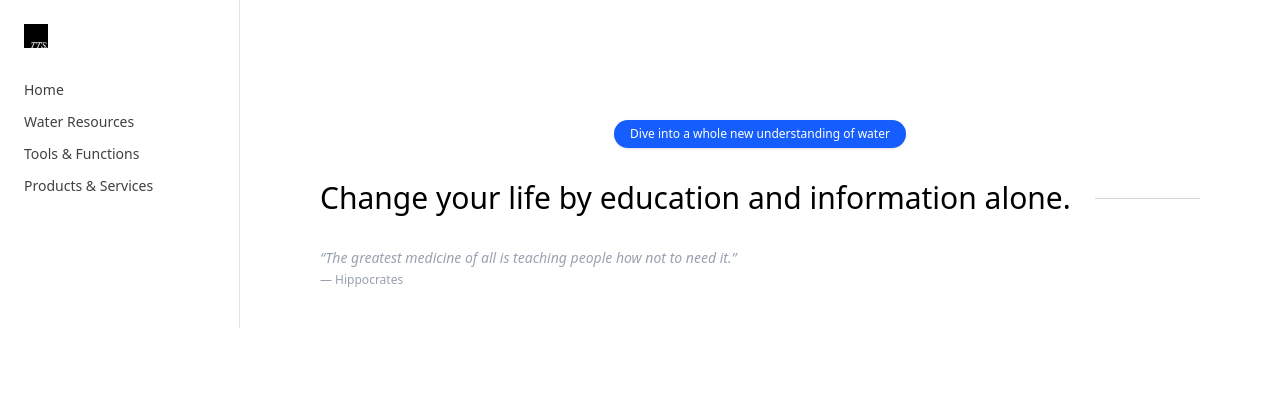
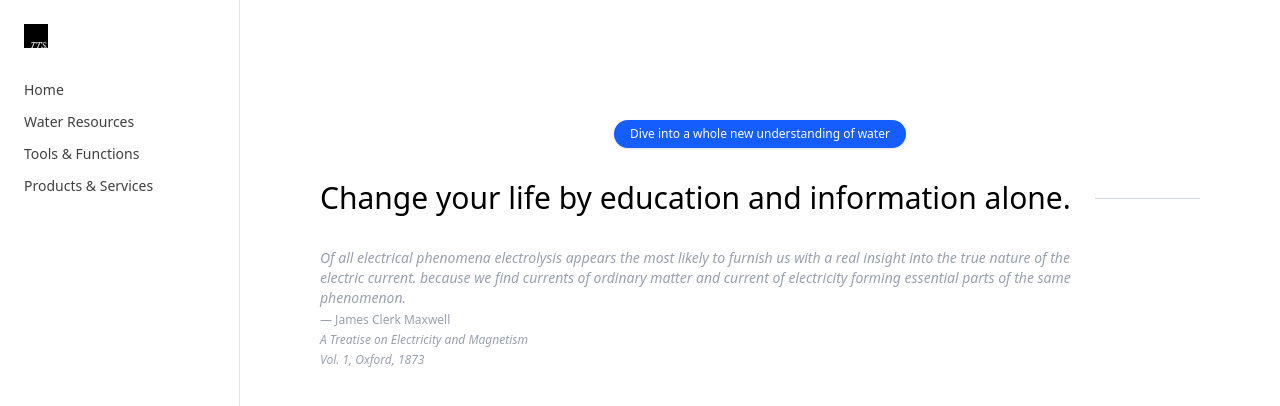
Before and after one commit to telluricaquarian/thethinkingspiritrepo, a Next.js app: page / in a window 1280 px wide. Shown: the top 406 px of the page. Built offline with nearby package versions, Linux system fonts and the light colour scheme.

Commit message:
Update desktop quote + hero structure

```diff
--- a/components/DesktopHome.tsx
+++ b/components/DesktopHome.tsx
@@ -34,9 +34,11 @@ export default function DesktopHome() {
             {/* Quote block */}
             <div className="max-w-[760px] space-y-1">
               <p className="text-sm italic text-gray-400">
-                &ldquo;The greatest medicine of all is teaching people how not to need it.&rdquo;
+                Of all electrical phenomena electrolysis appears the most likely to furnish us with a real insight into the true nature of the electric current. because we find currents of ordinary matter and current of electricity forming essential parts of the same phenomenon.
               </p>
-              <p className="text-xs text-gray-400">— Hippocrates</p>
+              <p className="text-xs text-gray-400">— James Clerk Maxwell</p>
+              <p className="text-xs italic text-gray-400">A Treatise on Electricity and Magnetism</p>
+              <p className="text-xs italic text-gray-400">Vol. 1, Oxford, 1873</p>
             </div>
           </div>
         </main>
```
